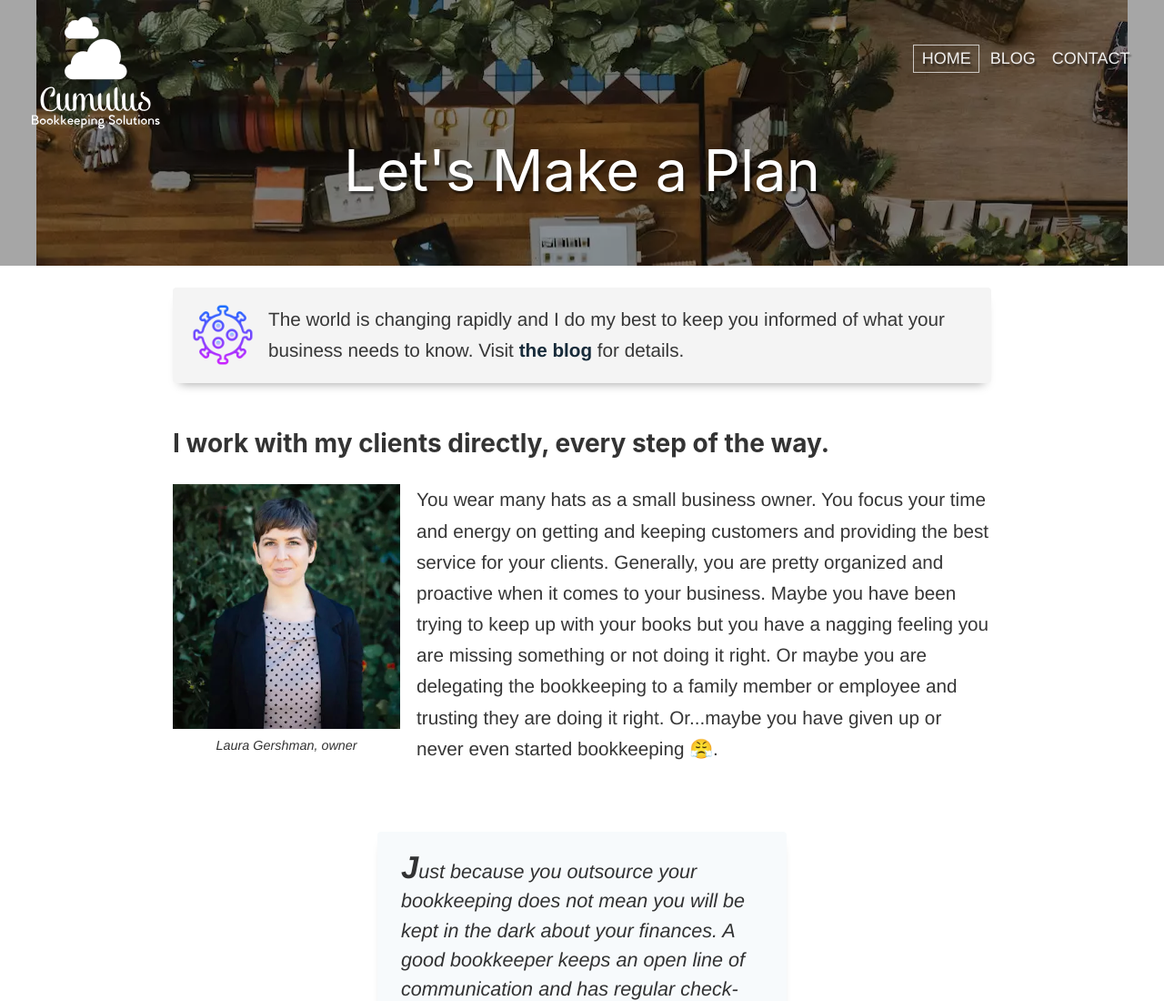
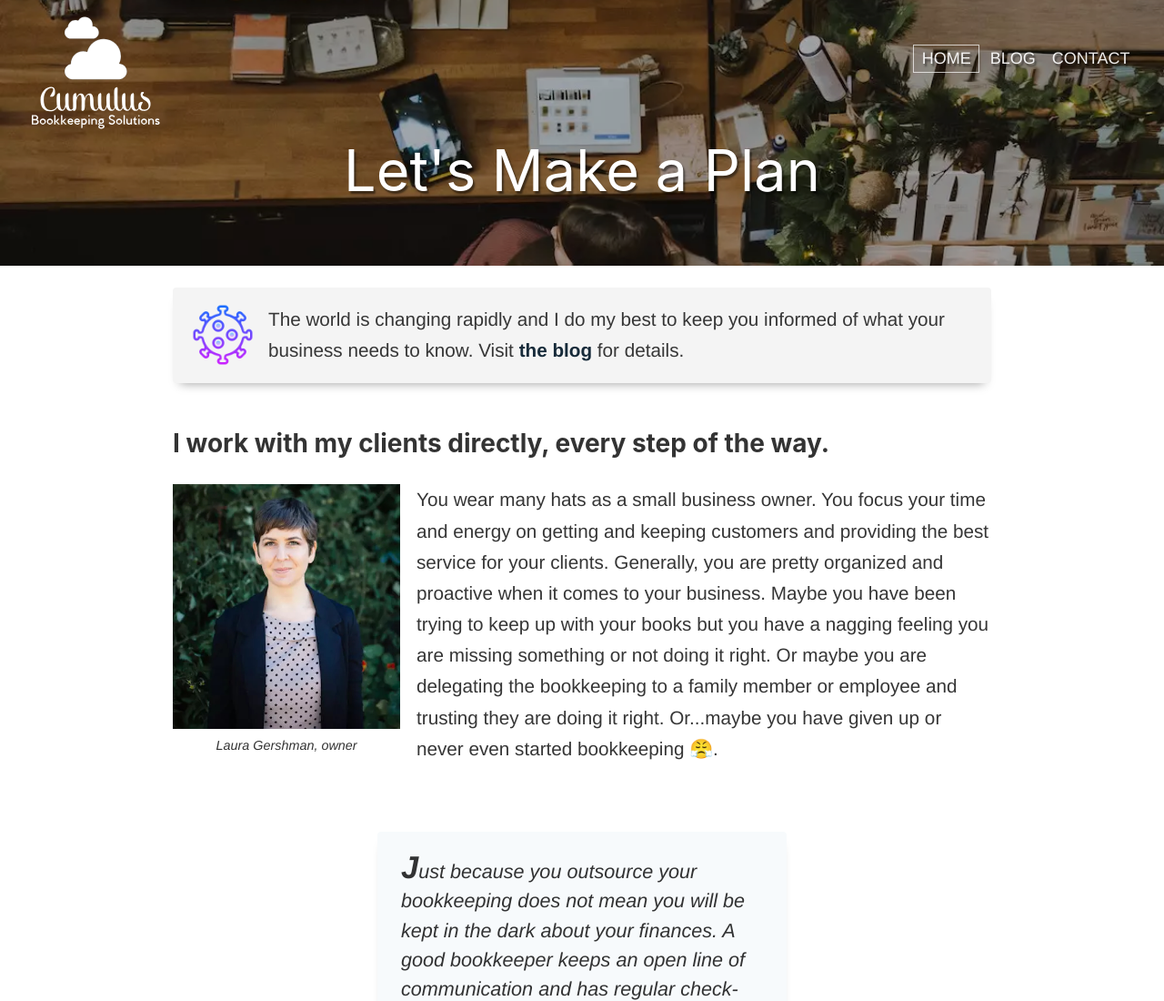
Before and after one commit to antibland/cumulus-blog, a Gatsby site: page / in a window 1280 px wide. Shown: the top 1100 px of the page at 91% size. Built offline with nearby package versions, Linux system fonts and the light colour scheme; Gatsby itself is replaced by a stand-in of ours.

Commit message:
Remove strange black line occurring from fixed bg

```diff
--- a/src/components/layout.js
+++ b/src/components/layout.js
@@ -30,7 +30,7 @@ const Layout = props => {
   return (
     <div className={props.page}>
       <Header siteTitle={data.site.siteMetadata.title} page={props.page} />
-      <div>
+      <div className="mainWrap">
         <main>{props.children}</main>
         <TargetContent />
         <Footer siteTitle={data.site.siteMetadata.title} />
--- a/src/components/og.css
+++ b/src/components/og.css
@@ -94,6 +94,7 @@ body {
   -webkit-font-smoothing: antialiased;
   -moz-osx-font-smoothing: grayscale;
   text-rendering: optimizeLegibility;
+  overflow-x: hidden;
 }
 
 body.modal-opened {
@@ -243,6 +244,11 @@ header {
   pointer-events: none;
 }
 
+.mainWrap {
+  background-color: white;
+  transform: translateZ(0);
+}
+
 .masthead {
   will-change: background-position;
   background-attachment: fixed;
@@ -254,7 +260,6 @@ header {
   display: flex;
   flex-direction: column;
   position: relative;
-  transform: translateZ(0);
 }
 
 .masthead::before {
@@ -264,7 +269,7 @@ header {
   left: 0;
   right: 0;
   bottom: 0;
-  background-color: rgba(0, 0, 0, 0.35);
+  background-color: rgba(0, 0, 0, 0.25);
 }
 
 .webp .masthead {
@@ -984,7 +989,7 @@ li.oddball {
 
   .masthead {
     margin: 0 auto;
-    background-position: 30% 50%;
+    background-position: 30% -180px;
   }
 
   main {
@@ -1075,12 +1080,7 @@ li.oddball {
   * Tablet only
 */
 
-@media only screen and (min-device-width: 768px) and (max-device-width: 1024px) and (-webkit-min-device-pixel-ratio: 1) {
-  .masthead {
-    background-size: auto 100vh;
-    background-position: 50% 0;
-  }
-}
+/* @media only screen and (min-device-width: 768px) and (max-device-width: 1024px) and (-webkit-min-device-pixel-ratio: 1) {} */
 
 /*
   * Feature Queries
```
